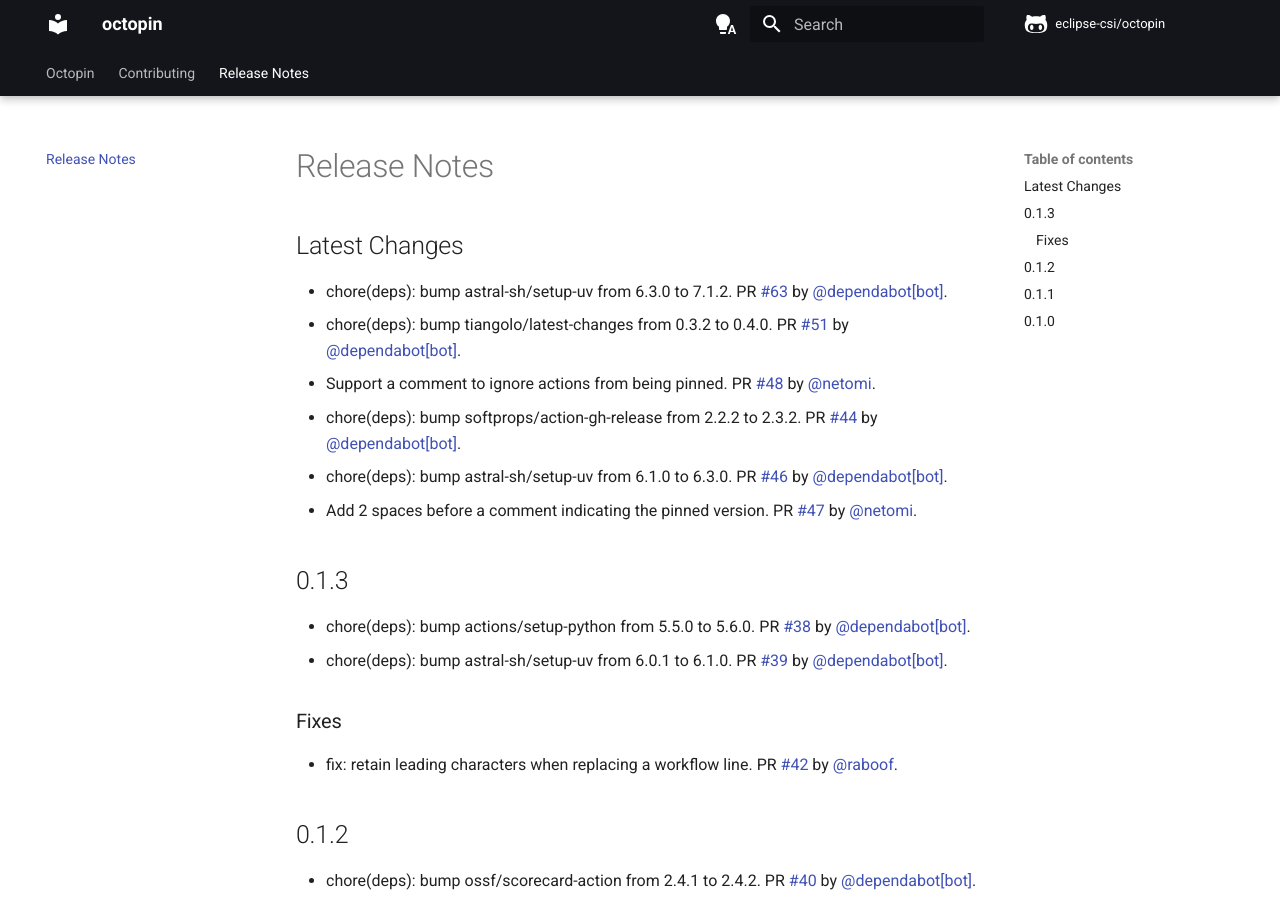
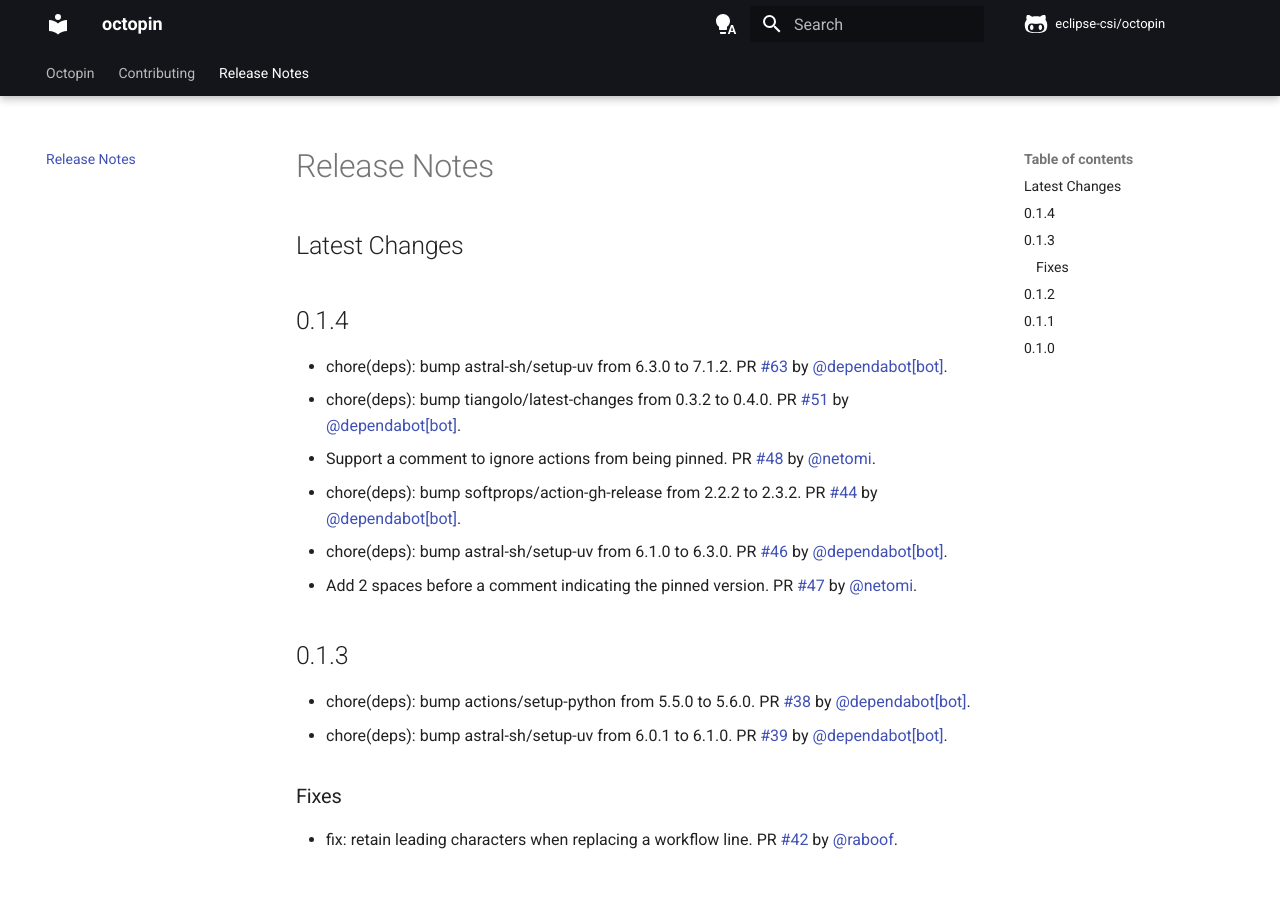
Before and after one commit to eclipse-csi/octopin, an MkDocs documentation site: the page built from docs/release-notes.md, in a window 1280 px wide and 900 px high. Built offline with MkDocs 1.6.1 and Material for MkDocs 9.7.7, drawn with Linux system fonts in a browser that asks for light colours; comment, search, counter and statistics services are not loaded.

Commit message:
Add release notes for version 0.1.4
Added release notes for version 0.1.4 including dependency updates and new features.

Signed-off-by: Thomas Neidhart <thomas.neidhart@gmail.com>

```diff
--- a/docs/release-notes.md
+++ b/docs/release-notes.md
@@ -1,6 +1,8 @@
 # Release Notes
 
 ## Latest Changes
+
+## 0.1.4
 
 * chore(deps): bump astral-sh/setup-uv from 6.3.0 to 7.1.2. PR [#63](https://github.com/eclipse-csi/octopin/pull/63) by [@dependabot[bot]](https://github.com/apps/dependabot).
 * chore(deps): bump tiangolo/latest-changes from 0.3.2 to 0.4.0. PR [#51](https://github.com/eclipse-csi/octopin/pull/51) by [@dependabot[bot]](https://github.com/apps/dependabot).
```
